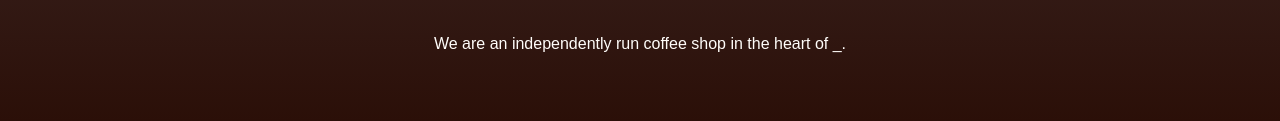
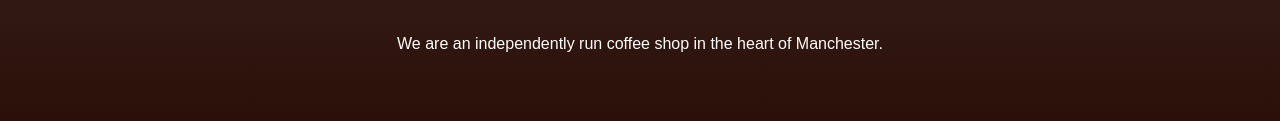
Before and after one commit to rainefall/cn-webproject, a plain HTML site: page index.html in a window 1280 px wide. Shown: the part 628-749 px from the top of the page. Drawn offline with Linux system fonts and the light colour scheme; a web font is replaced by a local one.

Commit message:
added a place name

```diff
--- a/index.html
+++ b/index.html
@@ -18,7 +18,7 @@
         <div class="content">
             <img src="img/latte.jpeg" alt="An image of a Latte being prepared.">
             <h1>Welcome to Coffee95</h1>
-            <p>We are an independently run coffee shop in the heart of _.</p>
+            <p>We are an independently run coffee shop in the heart of Manchester.</p>
         </div>
     </div>
     <div class="footer">
```
